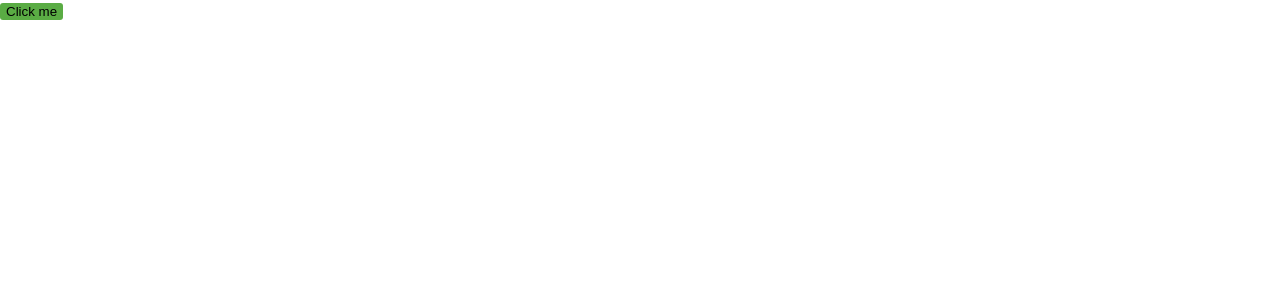
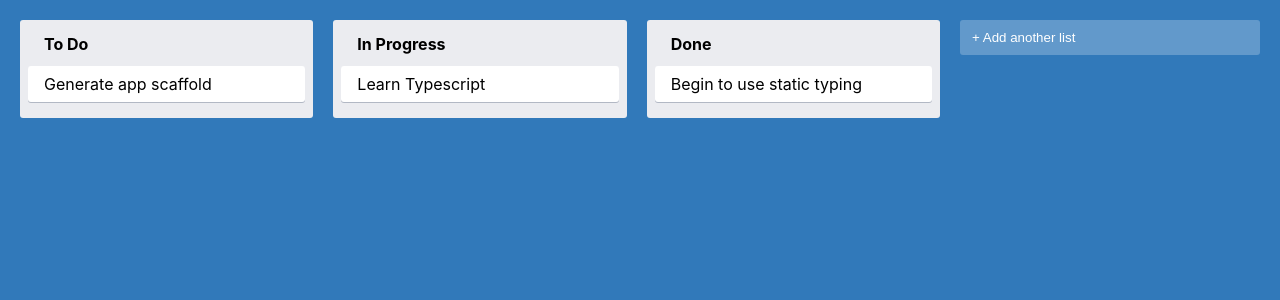
Before and after one commit to Didbar/trello-clone, a React (Create React App) app: page / in a window 1280 px wide. Shown: the top 300 px of the page. Built offline with nearby package versions, Linux system fonts and the light colour scheme.

Commit message:
add components

```diff
--- /dev/null
+++ b/src/AddNewItem.tsx
@@ -0,0 +1,25 @@
+import React, { useState } from 'react'
+import { AddItemButton } from './styles'
+import { NewItemForm } from './NewItemForm'
+
+type AddNewItemProps = {
+  onAdd(text: string): void
+  toggleButtonText: string
+  dark?: boolean
+}
+export const AddNewItem: React.FC<AddNewItemProps> = (props) => {
+  const [showForm, setShowForm] = useState(false)
+  const { onAdd, toggleButtonText, dark } = props
+  const handleAdd = (text: string) => {
+    onAdd(text)
+    setShowForm(false)
+  }
+
+  if (showForm) return <NewItemForm onAdd={handleAdd} />
+
+  return (
+    <AddItemButton dark={dark} onClick={() => setShowForm(true)}>
+      {toggleButtonText}
+    </AddItemButton>
+  )
+}
--- a/src/App.tsx
+++ b/src/App.tsx
@@ -1,5 +1,24 @@
-function App() {
-  return null
+import { Card } from './Card'
+import { Column } from './Column'
+import { AppContainer } from './styles'
+import { AddNewItem } from './AddNewItem'
+
+export const App = () => {
+  return (
+    <>
+      <AppContainer>
+        <Column text='To Do'>
+          <Card text='Generate app scaffold' />
+        </Column>
+        <Column text='In Progress'>
+          <Card text='Learn Typescript' />
+        </Column>
+        <Column text='Done'>
+          <Card text='Begin to use static typing' />
+        </Column>
+        <AddNewItem toggleButtonText='+ Add another list' onAdd={(t) => console.log(t)} />
+      </AppContainer>
+    </>
+  )
 }
-
 export default App
--- /dev/null
+++ b/src/Card.tsx
@@ -0,0 +1,10 @@
+import React from 'react'
+import { CardContainer } from './styles'
+
+type ColumnProps = {
+  text: string
+}
+
+export const Card: React.FC<ColumnProps> = ({ text }) => {
+  return <CardContainer>{text}</CardContainer>
+}
--- /dev/null
+++ b/src/Column.tsx
@@ -0,0 +1,16 @@
+import React from 'react'
+import { ColumnContainer, ColumnTitle } from './styles'
+
+type ColumnProps = {
+  text: string
+  children?: React.ReactNode
+}
+
+export const Column: React.FC<ColumnProps> = ({ text, children }) => {
+  return (
+    <ColumnContainer>
+      <ColumnTitle>{text}</ColumnTitle>
+      {children}
+    </ColumnContainer>
+  )
+}
--- /dev/null
+++ b/src/NewItemForm.tsx
@@ -0,0 +1,16 @@
+import React, { useState } from 'react'
+import { NewItemFormContainer, NewItemButton, NewItemInput } from './styles'
+
+type NewItemFormProps = {
+  onAdd(text: string): void
+}
+
+export const NewItemForm = ({ onAdd }: NewItemFormProps) => {
+  const [text, setText] = useState('')
+  return (
+    <NewItemFormContainer>
+      <NewItemInput value={text} onChange={(e) => setText(e.target.value)} />
+      <NewItemButton onClick={() => onAdd(text)}>Create</NewItemButton>
+    </NewItemFormContainer>
+  )
+}
--- a/src/index.tsx
+++ b/src/index.tsx
@@ -2,16 +2,11 @@ import React from 'react'
 import ReactDOM from 'react-dom/client'
 
 import './index.css'
-import styled from 'styled-components'
-const Button = styled.button`
-  background-color: #5aac44;
-  border-radius: 3px;
-  border: none;
-  box-shadow: none;
-`
+import App from './App'
+
 const root = ReactDOM.createRoot(document.getElementById('root') as HTMLElement)
 root.render(
   <React.StrictMode>
-    <Button>Click me</Button>
+    <App />
   </React.StrictMode>
 )
--- /dev/null
+++ b/src/styles.ts
@@ -0,0 +1,76 @@
+import styled from 'styled-components'
+
+type AddItemButtonProps = {
+  dark?: boolean
+}
+
+export const AppContainer = styled.div`
+  display: flex;
+  align-items: flex-start;
+  background-color: #3179ba;
+  flex-direction: row;
+  height: 100%;
+  padding: 20px;
+  width: 100%;
+`
+export const AddItemButton = styled.button<AddItemButtonProps>`
+  background-color: #ffffff3d;
+  border-radius: 3px;
+  border: none;
+  color: ${(props) => (props.dark ? '#000' : '#fff')};
+  cursor: pointer;
+  max-width: 300px;
+  padding: 10px 12px;
+  text-align: left;
+  transition: background 85ms ease-in;
+  width: 100%;
+  &:hover {
+    background-color: #ffffff52;
+  }
+`
+export const NewItemFormContainer = styled.div`
+  max-width: 300px;
+  display: flex;
+  flex-direction: column;
+  width: 100%;
+  align-items: flex-start;
+`
+export const NewItemButton = styled.button`
+  background-color: #5aac44;
+  border-radius: 3px;
+  border: none;
+  box-shadow: none;
+  color: #fff;
+  padding: 6px 12px;
+  text-align: center;
+`
+export const NewItemInput = styled.input`
+  border-radius: 3px;
+  border: none;
+  box-shadow: #091e4240 0px 1px 0px 0px;
+  margin-bottom: 0.5rem;
+  padding: 0.5rem 1rem;
+  width: 100%;
+`
+export const ColumnContainer = styled.div`
+  background-color: #ebecf0;
+  width: 300px;
+  min-height: 40px;
+  margin-right: 20px;
+  border-radius: 3px;
+  padding: 8px 8px;
+  flex-grow: 0;
+`
+export const ColumnTitle = styled.div`
+  padding: 6px 16px 12px;
+  font-weight: bold;
+`
+export const CardContainer = styled.div`
+  background-color: #fff;
+  cursor: pointer;
+  margin-bottom: 0.5rem;
+  padding: 0.5rem 1rem;
+  max-width: 300px;
+  border-radius: 3px;
+  box-shadow: #091e4240 0px 1px 0px 0px;
+`
```
